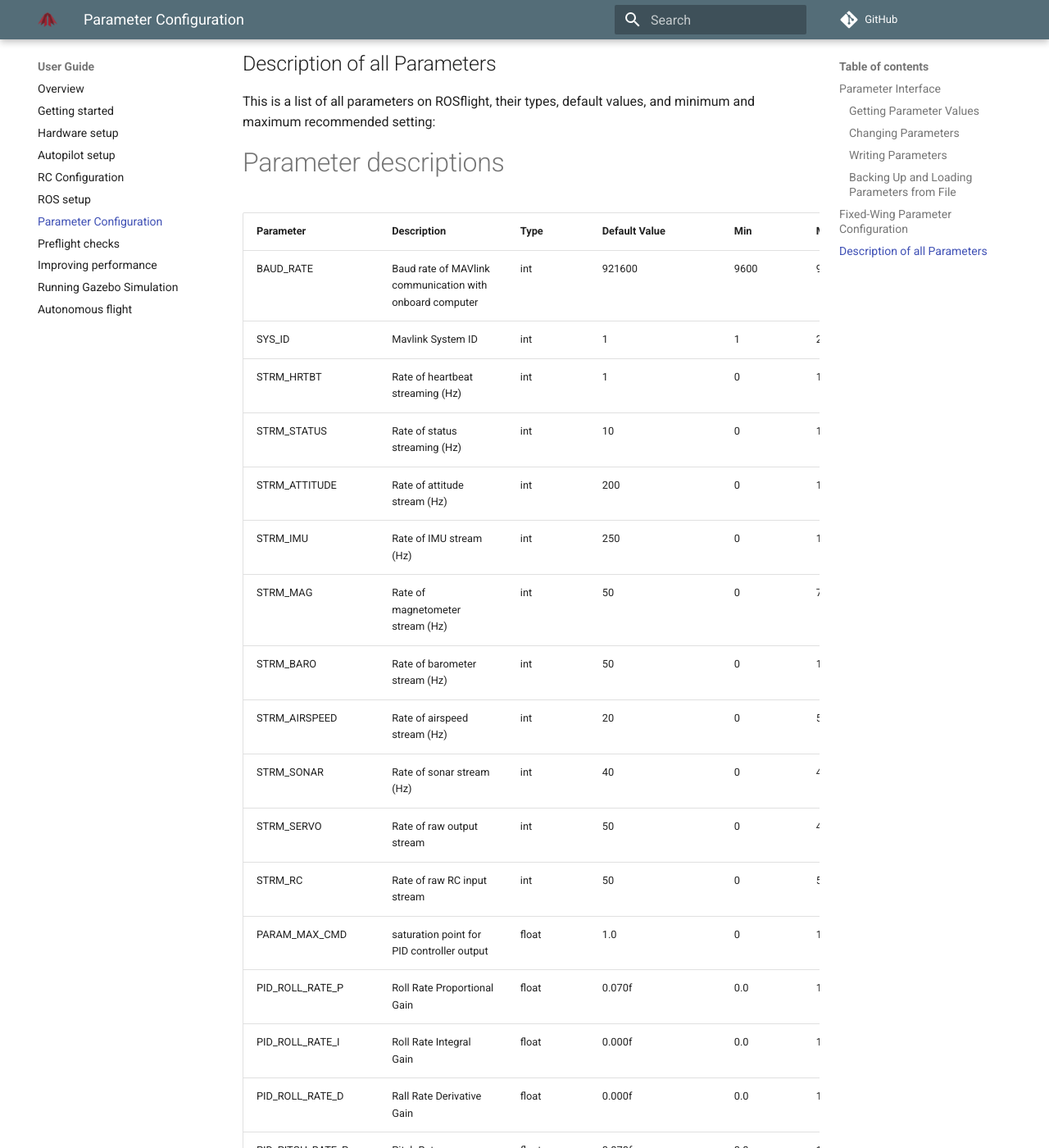
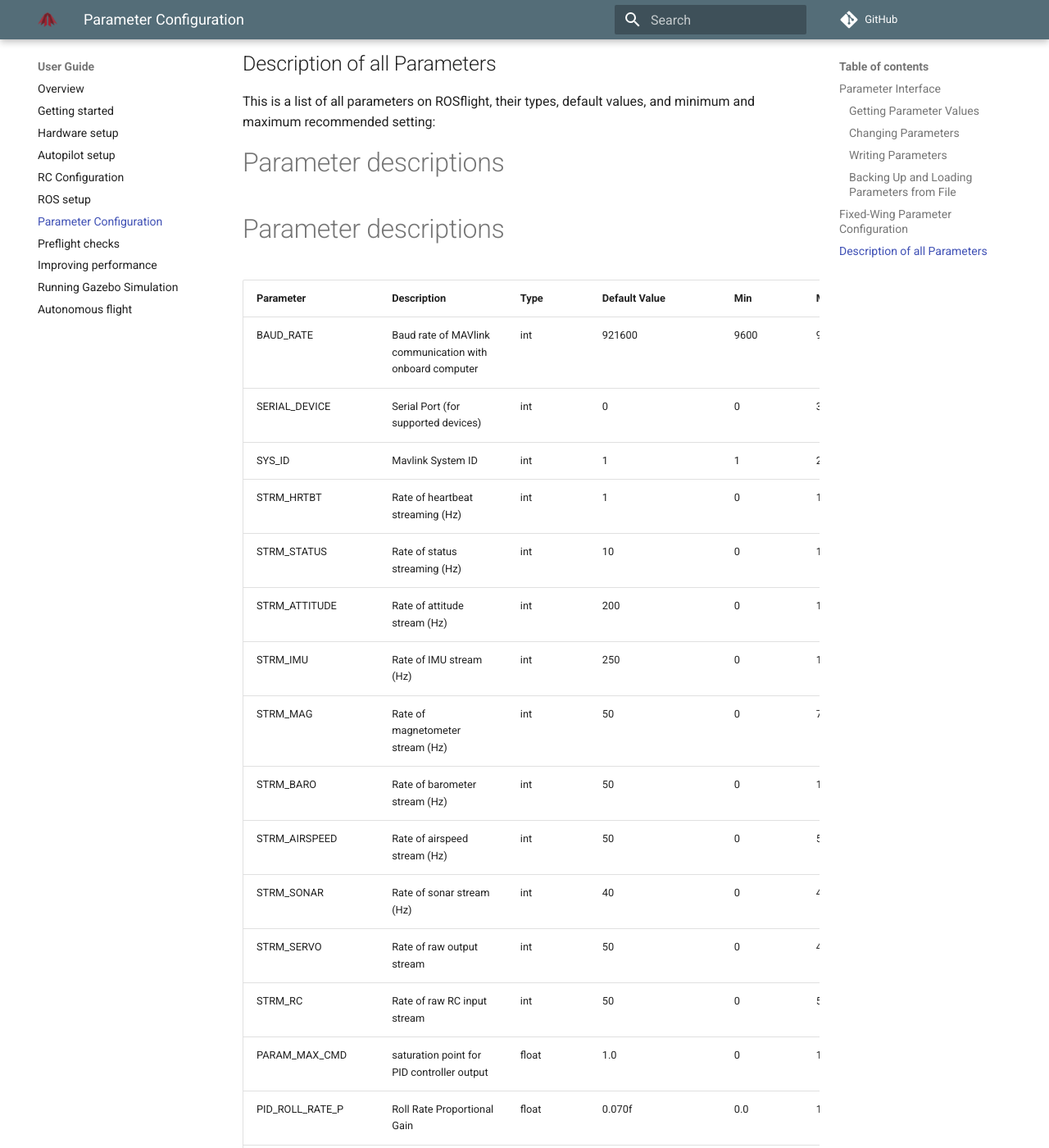
Before and after one commit to rosflight/rosflight_firmware, an MkDocs documentation site: the page built from docs/user-guide/parameter-configuration.md, in a window 1280 px wide and 1400 px high, scrolled down 3089 px. Shown: the whole window at 82% size. Built offline with MkDocs 1.6.1 and Material for MkDocs 9.7.7, drawn with Linux system fonts in a browser that asks for light colours; comment, search, counter and statistics services are not loaded; old or Windows-style settings are respelled for this version of MkDocs.

Commit message:
update parameter configuration documentation

```diff
--- a/docs/user-guide/parameter-configuration.md
+++ b/docs/user-guide/parameter-configuration.md
@@ -103,9 +103,12 @@ This is a list of all parameters on ROSflight, their types, default values, and
 
 # Parameter descriptions
 
+# Parameter descriptions
+
 | Parameter | Description | Type | Default Value | Min | Max |
 |-----------|-------------|------|---------------|-----|-----|
 | BAUD_RATE | Baud rate of MAVlink communication with onboard computer | int |  921600 | 9600 | 921600 |
+| SERIAL_DEVICE | Serial Port (for supported devices) | int |  0 | 0 | 3 |
 | SYS_ID | Mavlink System ID | int |  1 | 1 | 255 |
 | STRM_HRTBT | Rate of heartbeat streaming (Hz) | int |  1 | 0 | 1000 |
 | STRM_STATUS | Rate of status streaming (Hz) | int |  10 | 0 | 1000 |
@@ -113,7 +116,7 @@ This is a list of all parameters on ROSflight, their types, default values, and
 | STRM_IMU | Rate of IMU stream (Hz) | int |  250 | 0 | 1000 |
 | STRM_MAG | Rate of magnetometer stream (Hz) | int |  50 | 0 | 75 |
 | STRM_BARO | Rate of barometer stream (Hz) | int |  50 | 0 | 100 |
-| STRM_AIRSPEED | Rate of airspeed stream (Hz) | int |  20 | 0 | 50 |
+| STRM_AIRSPEED | Rate of airspeed stream (Hz) | int |  50 | 0 | 50 |
 | STRM_SONAR | Rate of sonar stream (Hz) | int |  40 | 0 | 40 |
 | STRM_SERVO | Rate of raw output stream | int |  50 | 0 | 490 |
 | STRM_RC | Rate of raw RC input stream | int |  50 | 0 | 50 |
```
